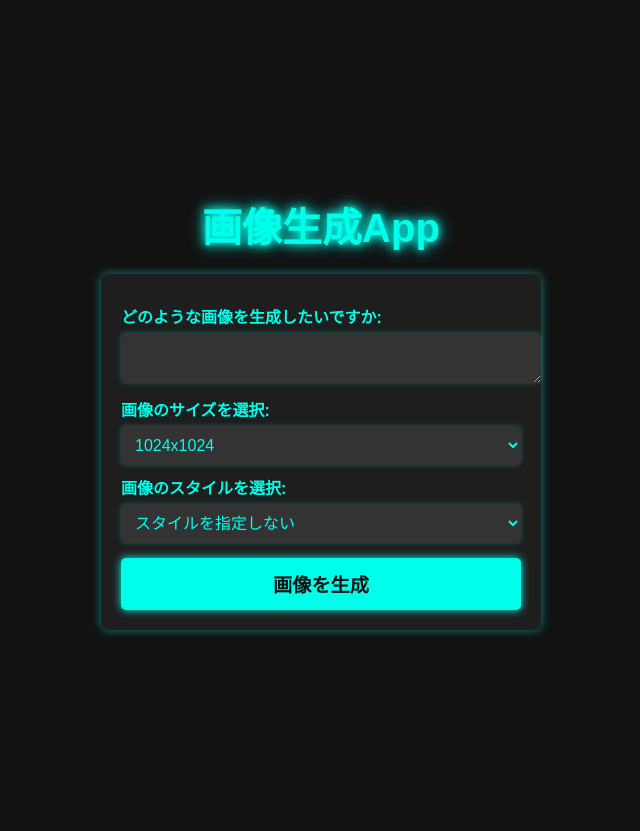
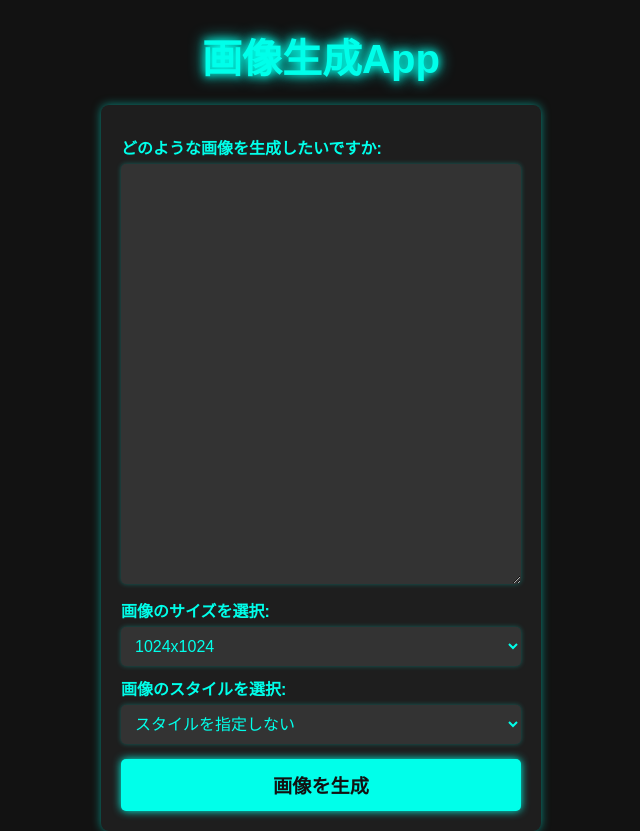
Before and after one commit to OrlyIdeate/ai-prog-3-team-4, a Flask app: page / in a window 1280 px wide. Shown: the whole page, without its empty margins (319-959 px from the left). Before the commit the page ends 636 px from the top, so only its background shows below. Run offline with Flask 3, Linux system fonts and the light colour scheme.

Commit message:
feat: テキストエリアのサイズを調整し、ユーザーインターフェースを改善

```diff
--- a/static/style.css
+++ b/static/style.css
@@ -36,7 +36,8 @@ label {
 }
 
 textarea {
-    width: 100%;
+    height:400px;
+    width: 95%;
     padding: 10px;
     border-radius: 5px;
     border: none;
```
